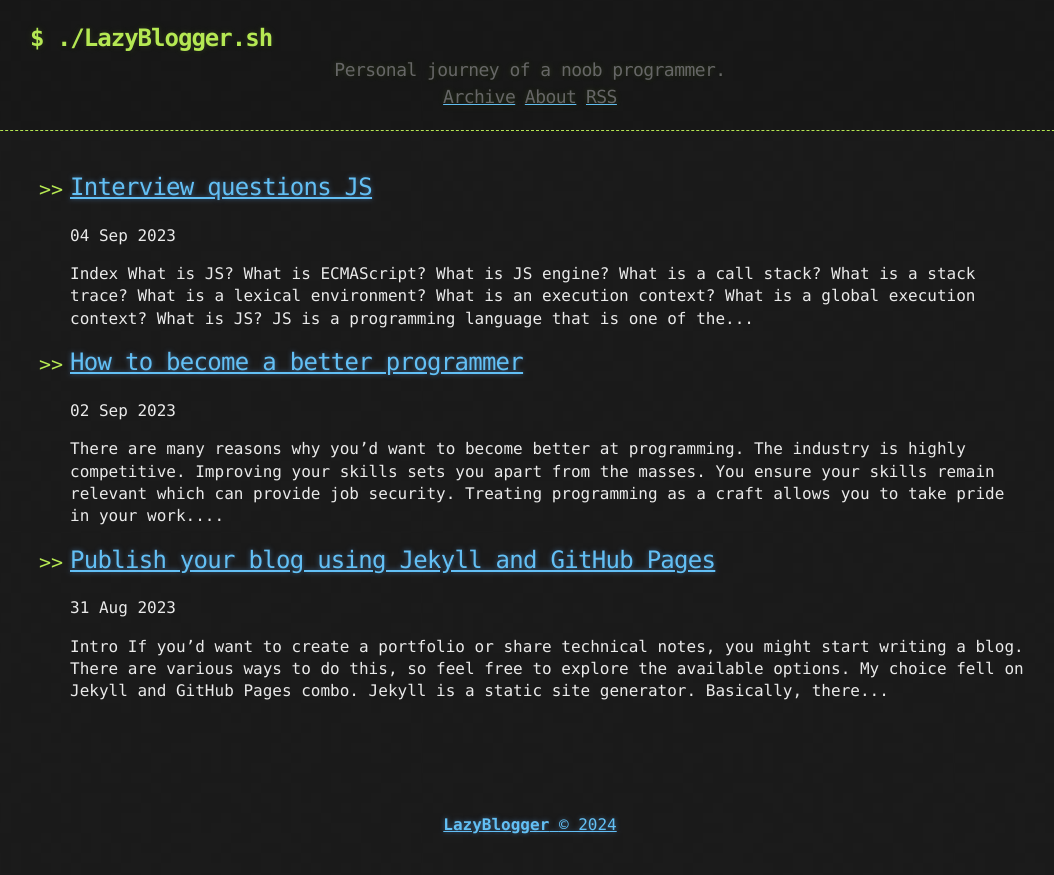
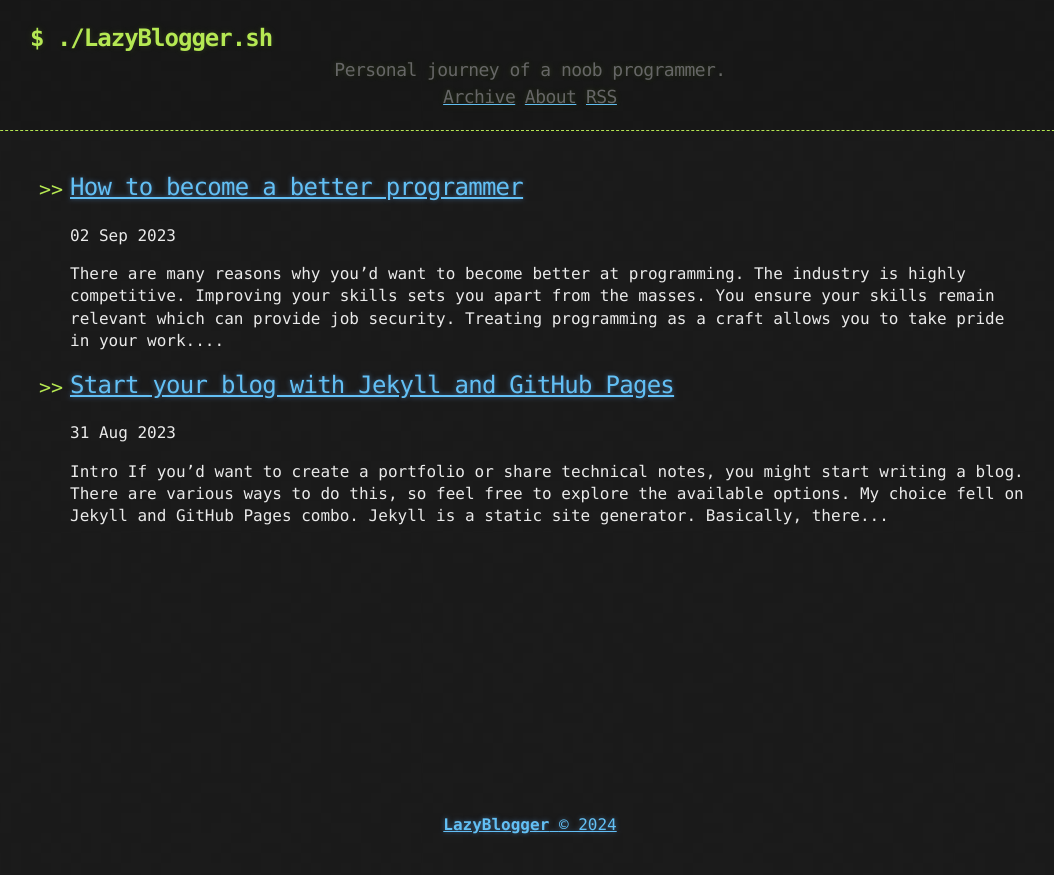
Before and after one commit to miomirparipovic/bytenoir, a Jekyll site: the page built from index.html, in a window 1280 px wide. Shown: the top 875 px of the page, without its empty margins (110-1164 px from the left). Built offline with Jekyll 4.4.1, drawn with Linux system fonts in a browser that asks for light colours; some web fonts are replaced; the list of posts is cut into pages by our own code.

````diff
--- a/_posts/2023-08-31-dr-jekyll-mr-page.md
+++ b/_posts/general/2023-08-31-jekyll-github-pages.md
@@ -1,5 +1,5 @@
 ---
-title: Publish your blog using Jekyll and GitHub Pages
+title: Start your blog with Jekyll and GitHub Pages
 published: true
 ---
 
@@ -7,17 +7,15 @@ published: true
 
 If you'd want to create a portfolio or share technical notes, you might start writing a blog. There are various ways to do this, so feel free to explore the available options. My choice fell on Jekyll and GitHub Pages combo.
 
-[Jekyll](https://jekyllrb.com/docs/){:target="_blank"} is a static site generator. Basically, there is no database, everything is stored in the files. If you keep your notes in Markdown format, this duo just might be a perfect choice for you. You can easily customize your site's look and feel. Or just choose from plenty of templates that are already available for you.
+[Jekyll](https://jekyllrb.com/docs/){:target="\_blank"} is a static site generator. Basically, there is no database, everything is stored in the files. If you keep your notes in Markdown format, this duo just might be a perfect choice for you. You can easily customize your site's look and feel. Or just choose from plenty of templates that are already available for you.
 
-[GitHub pages](https://github.com/){:target="_blank"} is a hosting service for static files (HTML, CSS, JS) straight from your GitHub repository. (How cool is that?)
+[GitHub pages](https://github.com/){:target="\_blank"} is a hosting service for static files (HTML, CSS, JS) straight from your GitHub repository. (How cool is that?)
 
 So, with these two tools you have everything you need to host your website. In addition to that, you may buy your own domain and make things even more interesting.
-
 
 ### Prerequisites
 
 A Linux machine (Windows and Mac, you're on your own.) and a GitHub account. That's it.
-
 
 ### Installation Process
 
@@ -59,9 +57,9 @@ Set the following to disable IPv6 for all adapters:
 net.ipv6.conf.all.disable_ipv6 = 1
 ```
 
-Run `sudo sysctl -p` or restart your terminal. You should be good to go. Check the [link](https://www.itzgeek.com/how-tos/linux/debian/how-to-disable-ipv6-on-debian-9-ubuntu-16-04.html){:target="_blank"} for more information.
+Run `sudo sysctl -p` or restart your terminal. You should be good to go. Check the [link](https://www.itzgeek.com/how-tos/linux/debian/how-to-disable-ipv6-on-debian-9-ubuntu-16-04.html){:target="\_blank"} for more information.
 
-Back to Jekyll. If you want to use a predefined theme, the process is slightly different. In my case, I'm using [The Hacker-Blog Theme](https://github.com/tocttou/hacker-blog){:target="_blank"} which, in turn, is based on the [Hacker Theme](https://github.com/pages-themes/hacker){:target="_blank"}.
+Back to Jekyll. If you want to use a predefined theme, the process is slightly different. In my case, I'm using [The Hacker-Blog Theme](https://github.com/tocttou/hacker-blog){:target="\_blank"} which, in turn, is based on the [Hacker Theme](https://github.com/pages-themes/hacker){:target="\_blank"}.
 
 ```bash
 touch Gemfile
@@ -106,16 +104,14 @@ git branch -M master
 git push -u origin master
 ```
 
-
 ### Summary
 
 In summary, if you want to start blogging, for whatever the reason, be sure that you have a good enough reason. Just kiddin'. But, if you do like Markdown, and you don't really need a proper database for your data, you may want to use Jekyll and GitHub Pages combo. It's free, easy to use, and if you're ready to put some time and effort, you may build a professionally looking portfolio or blog.
 
 For me, I really enjoyed this initial interaction with Jekyll. My plan is to continue playing with it to see how far I can get. I'm even considering using Docker next time. That could be fun.
 
-
 ### Additional Links
 
-[Markdown docs](https://www.markdownguide.org/basic-syntax/){:target="_blank"}
-[Hacker Blog](https://jamstackthemes.dev/theme/jekyll-theme-hacker-blog/){:target="_blank"}
-[The Hacker Theme](https://github.com/pages-themes/hacker){:target="_blank"}
+[Markdown docs](https://www.markdownguide.org/basic-syntax/){:target="\_blank"}
+[Hacker Blog](https://jamstackthemes.dev/theme/jekyll-theme-hacker-blog/){:target="\_blank"}
+[The Hacker Theme](https://github.com/pages-themes/hacker){:target="\_blank"}
````
Also changed, not shown: _posts/javascript/2023-09-04-interview-questions-js.md (+18 -26 lines), _posts/general/2023-09-02-become-better-programmer.md (renamed from _posts/2023-09-02-become-better-programmer.md).
